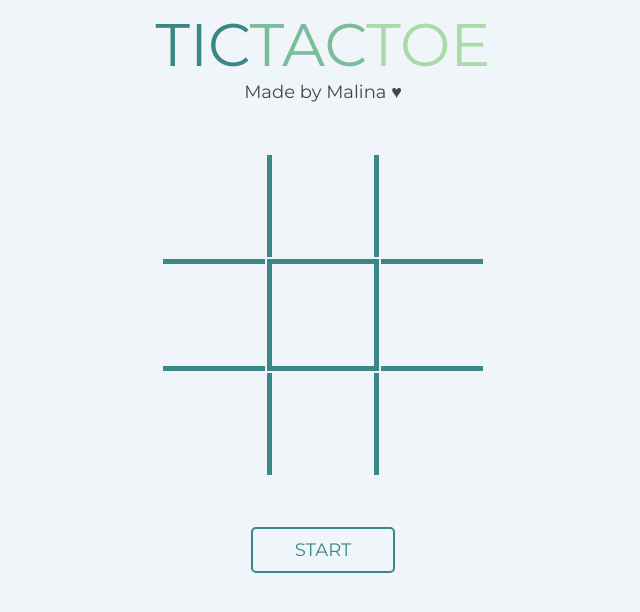
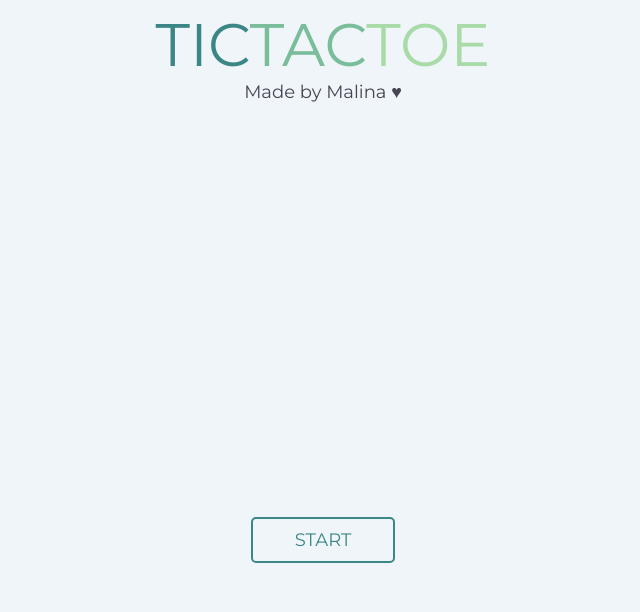
Before and after one commit to malinatran/tic-tac-toe-example, a plain HTML site: page index.html in a window 1280 px wide. Shown: the whole page, without its empty margins (317-957 px from the left). Drawn offline with nearby package versions, Linux system fonts and the light colour scheme.

Commit message:
Minor fixes

```diff
--- a/app.js
+++ b/app.js
@@ -203,7 +203,7 @@ function makeCornerMove() {
 }
 
 function checkRemainingMoves() {
-  // If no chancee at winning or blocking, then randomly selects one of the remaining squares
+  // If no chance at winning or blocking, then randomly selects one of the remaining squares
   var arr = [];
   for (var i = 0; i < board.length; i++) {
     for (var j = 0; j < board[i].length; j++) {
--- a/styles.css
+++ b/styles.css
@@ -48,15 +48,6 @@ table {
   color: #FEC9C9;
 }
 
-#two, #five, #eight {
-  border-left: 5px solid #3B8686;
-  border-right: 5px solid #3B8686;
-}
-
-#four, #five, #six {
-  border-bottom: 5px solid #3B8686;
-  border-top: 5px solid #3B8686;
-}
 
 #reset-button {
   display: none;
```
